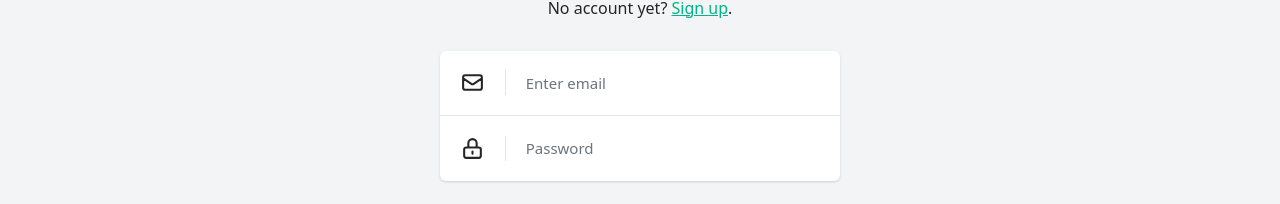
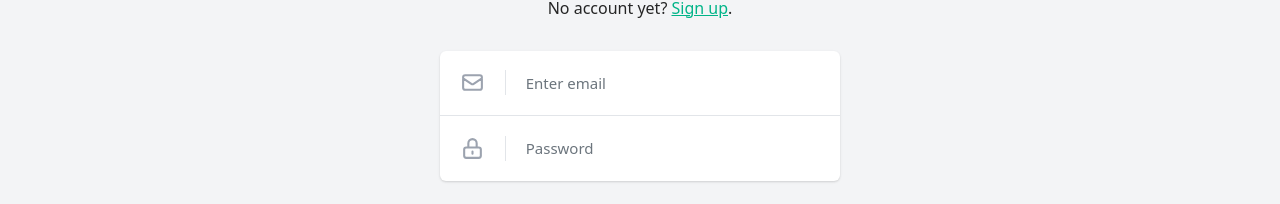
Before and after one commit to Alaa-Ahmed92/flex-post, a React (Create React App) app in the folder client/: page /login in a window 1280 px wide. Shown: the part 365-569 px from the top of the page. Built offline with nearby package versions, Linux system fonts and the light colour scheme.

Commit message:
Fix General issues 3

```diff
--- a/client/src/components/Signup/style.css
+++ b/client/src/components/Signup/style.css
@@ -73,6 +73,7 @@
 
 .fieldsWrapper .formGroup .form-label svg {
     width: 25px;
+    color: #9ca3af;
 }
 
 .formAction {
```
